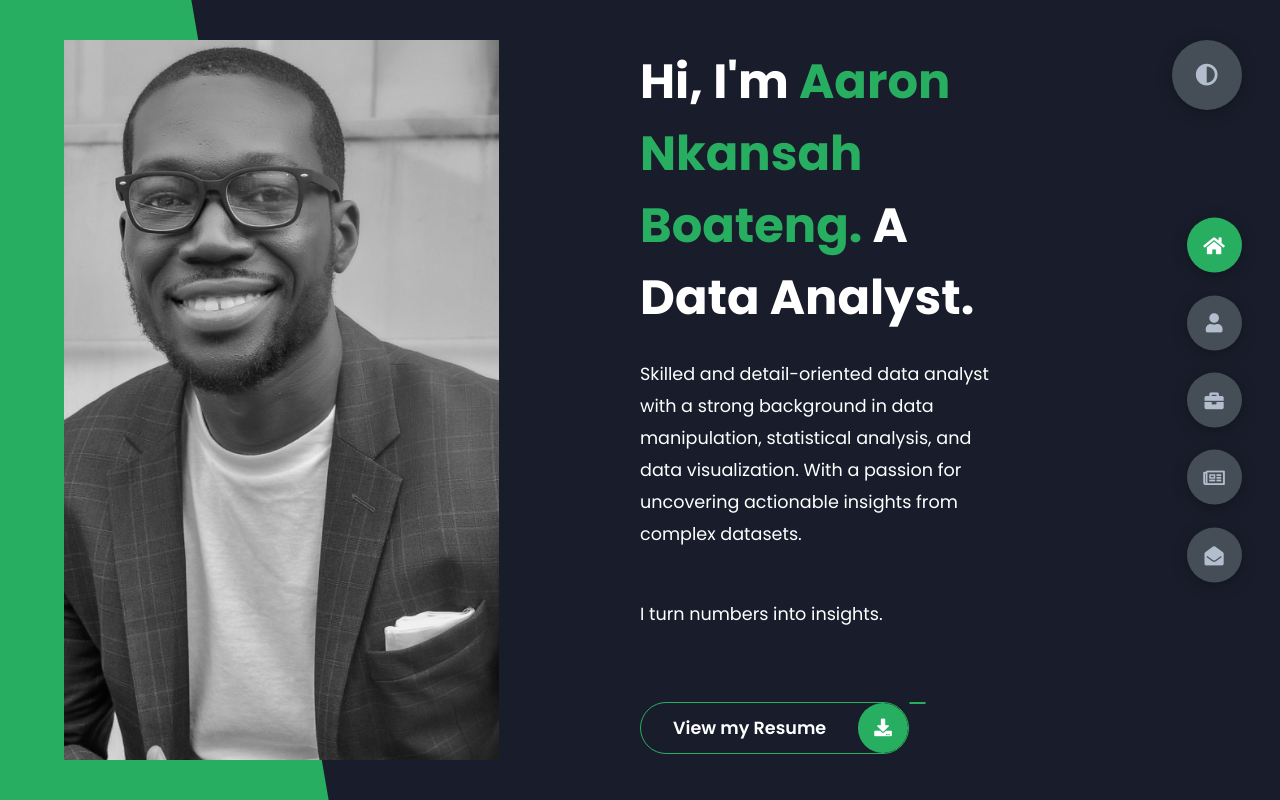
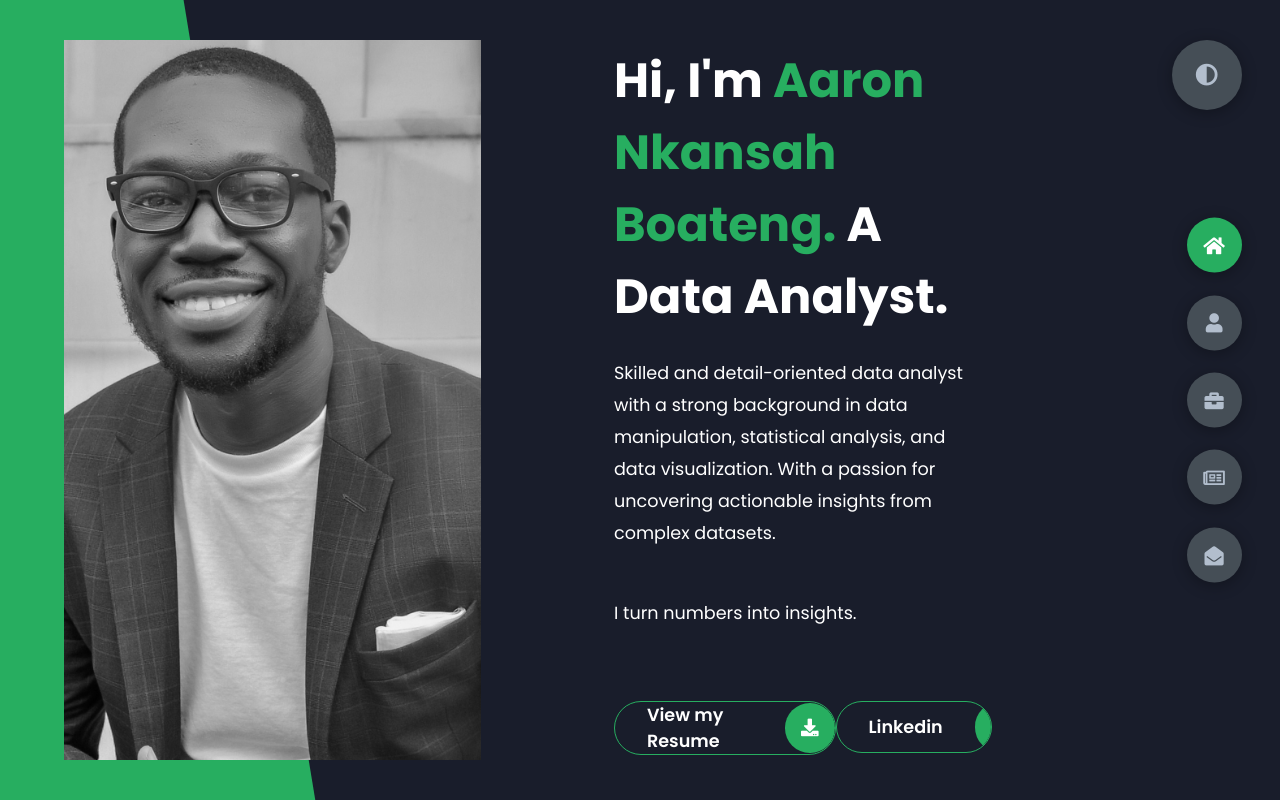
Before and after one commit to Gamem3hn/AaronsPortfolio, a plain HTML site: page index.html in a window 1280 px wide. Drawn offline with Linux system fonts and the light colour scheme.

Commit message:
Update index.html with linkedin Button

```diff
--- a/index.html
+++ b/index.html
@@ -34,7 +34,9 @@
                     <a href="https://drive.google.com/file/d/12hMyO5QVQt5zP10Cs00iohYM_O8nQDm3/view?usp=sharing" class="main-btn">
                         <span class="btn-text">View my Resume</span>
                         <span class="btn-icon"><i class="fas fa-download"></i></span>
-                       <li><a href="<li><a href="https://www.linkedin.com/in/aaron-boateng/"><i class="fa fa-linkedin"></i></a></li>
+                     <a href="https://www.linkedin.com/in/aaron-boateng/" class="main-btn">
+                        <span class="btn-text">Linkedin</span>
+                        <span class="btn-icon"><i class="fas fa-linkedin"></i></span>
                     </a>
                 </div>
             </div>
```
